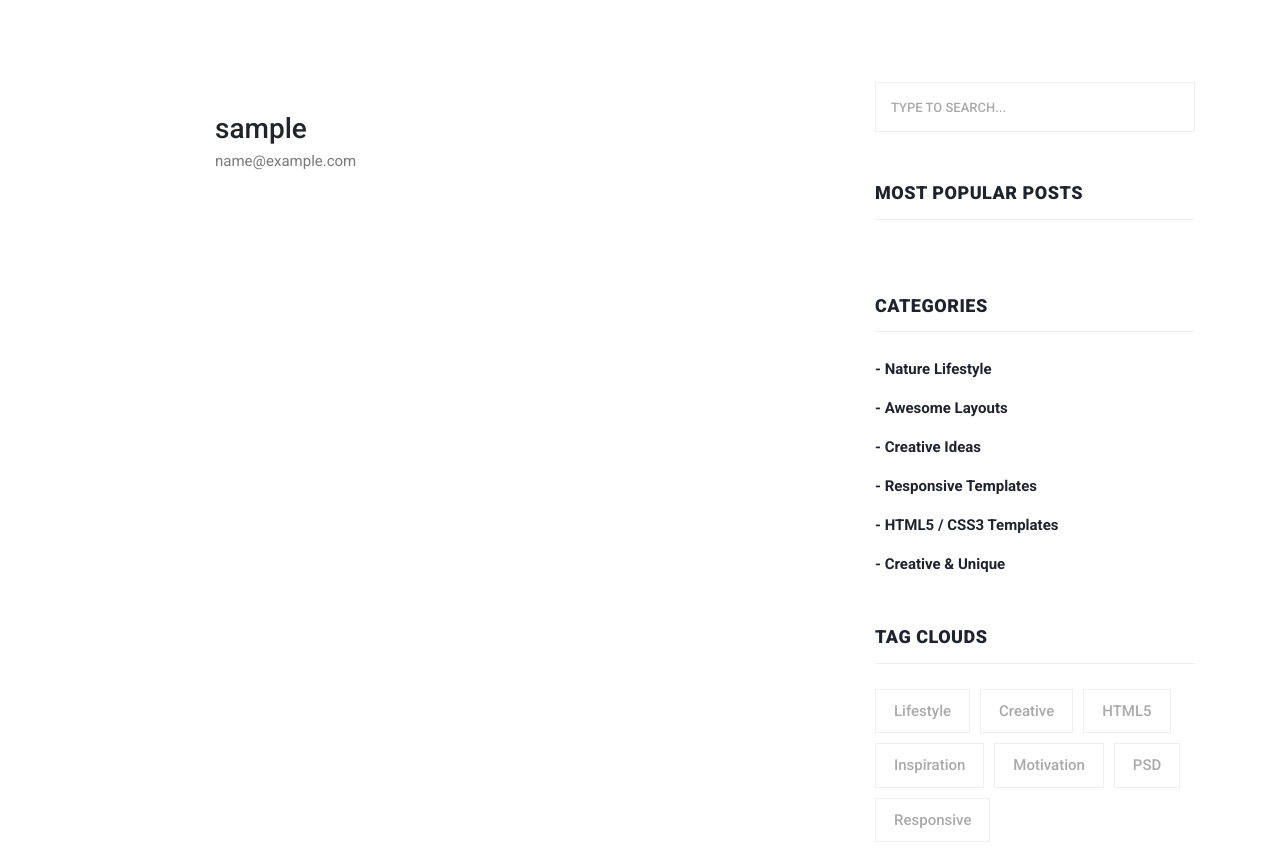
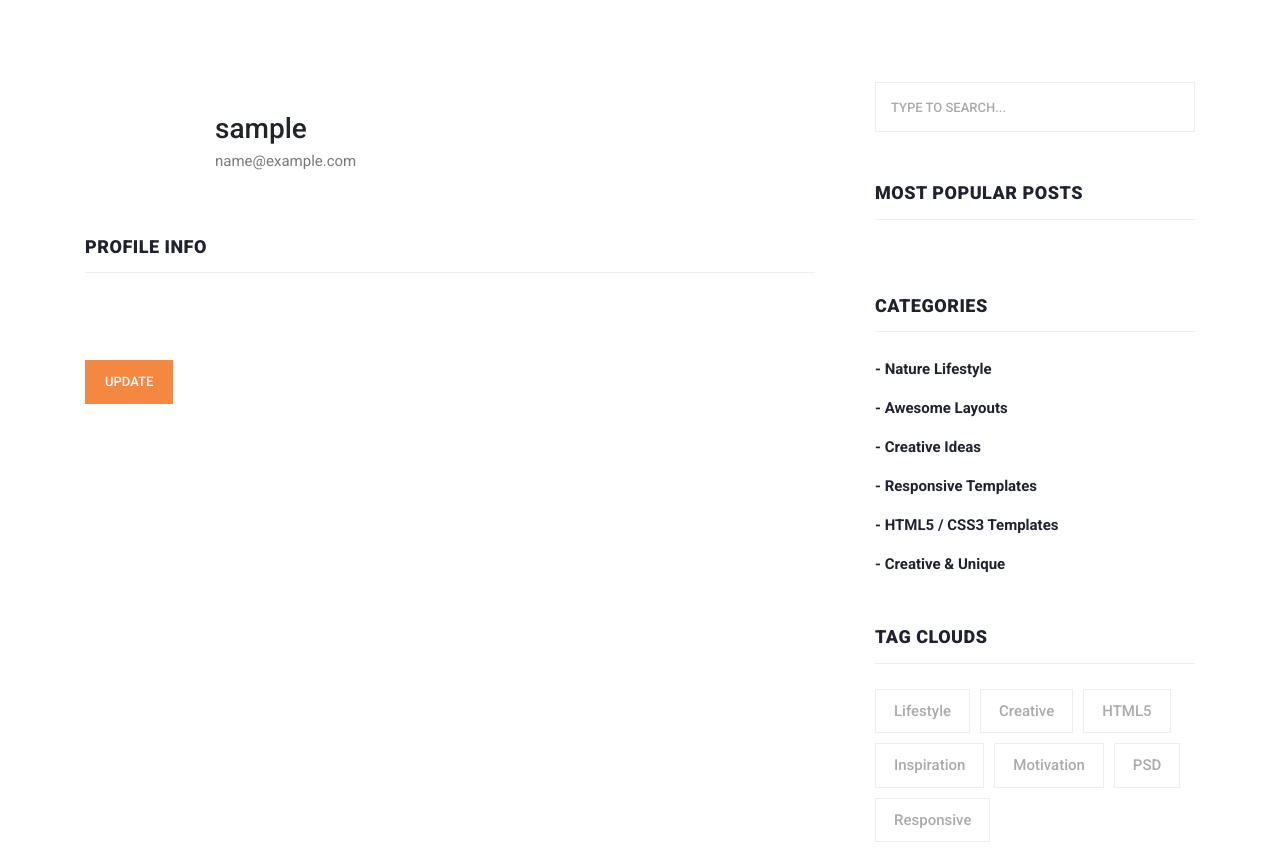
Before and after one commit to nikolai-sh/Blog, a Django app: page /profile/ in a window 1280 px wide. Shown: the part 411-1262 px from the top of the page. Run offline with Django 3.2, Linux system fonts and the light colour scheme; the visitor is signed in with stand-in values (Sample User, id 1); some libraries are stand-ins or nearby versions.

Commit message:
Add profile update template

```diff
--- a/users/templates/users/profile.html
+++ b/users/templates/users/profile.html
@@ -40,6 +40,49 @@
                   </div>
                 </li>
               </ul>
+            </div>
+          </div>
+        </div>
+        <div class="col-lg-12">
+          <div class="sidebar-item submit-comment">
+            <div class="sidebar-heading">
+              <h2>Profile Info</h2>
+            </div>
+            <div class="content">
+              {% csrf_token %}
+              <form id="comment"  method="POST">
+                <div class="row">
+                  <div class="col-lg-12">
+                    <fieldset>
+                      {{ u_form|crispy }}
+                    </fieldset>
+                  </div>
+                </div>
+              </form>
+            </div>
+          </div>
+        </div>
+        <fieldset>
+          <div class="col-lg-12">
+            {% csrf_token %}
+              {{ p_form|crispy }}
+          </div>
+        </fieldset>
+        <div class="col-lg-12">
+          <div class="sidebar-item submit-comment">
+            <div class="sidebar-heading">
+            </div>
+            <div class="content">
+              {% csrf_token %}
+              <form id="comment"  method="POST">
+                <div class="row">
+                  <div class="col-lg-12">
+                    <fieldset>
+                      <button type="submit" id="form-submit" class="main-button">Update</button>
+                    </fieldset>
+                  </div>
+                </div>
+              </form>
             </div>
           </div>
         </div>
```
